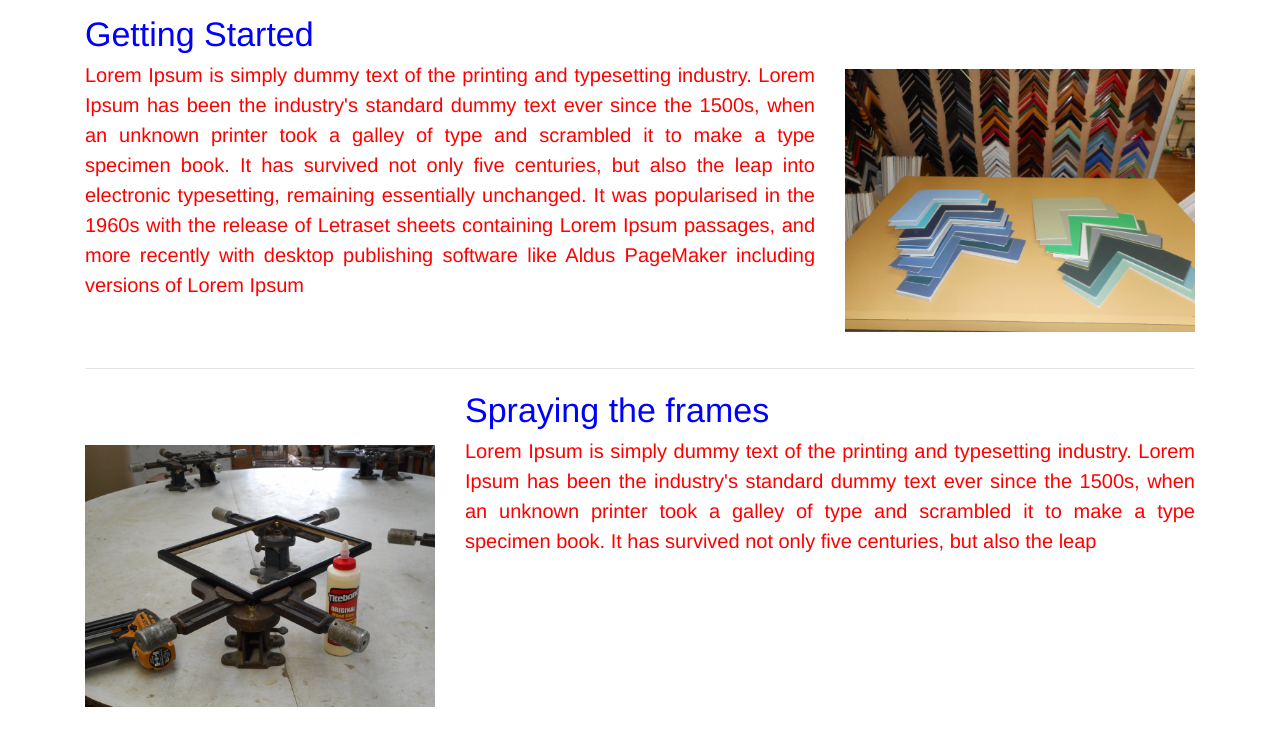
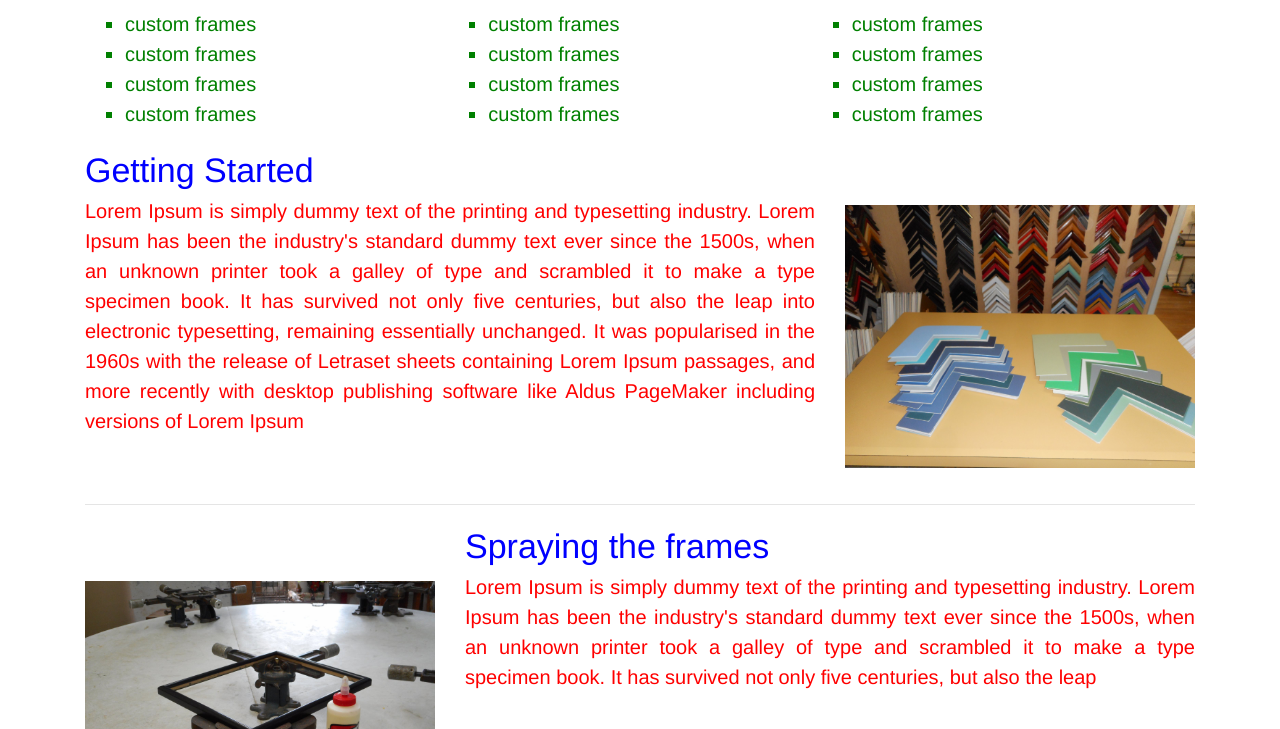
Before and after one commit to drewski620/CreativeHouse, a plain HTML site: page services.html in a window 1280 px wide. Shown: the part 71-800 px from the top of the page. Drawn offline with nearby package versions, Linux system fonts and the light colour scheme.

Commit message:
linked nav logo

```diff
--- a/services.html
+++ b/services.html
@@ -23,7 +23,9 @@
                <i class="fa fa-bars fa-2x"></i>
             </div>
             <div class="logo">
+               <a href="index.html">
                <img src="./images/creativehouse-modern-logo.svg">
+            </a>
             </div>
             <div class="menu">
                <ul>
@@ -36,6 +38,21 @@
          </nav>
       </header>
       <div class="container">
+
+         <ul class="serviceColumns">
+            <li>custom frames</li>
+            <li>custom frames</li>
+            <li>custom frames</li>
+            <li>custom frames</li>
+            <li>custom frames</li>
+            <li>custom frames</li>
+            <li>custom frames</li>
+            <li>custom frames</li>
+            <li>custom frames</li>
+            <li>custom frames</li>
+            <li>custom frames</li>
+            <li>custom frames</li>
+          </ul>
 
 <!-- FRAME AND MATS --><!-- FRAME AND MATS --><!-- FRAME AND MATS --><!-- FRAME AND MATS --><!-- FRAME AND MATS --><!-- FRAME AND MATS -->
 <div class="row">
--- a/style.css
+++ b/style.css
@@ -131,7 +131,7 @@ nav ul li a:hover {
 .homeText {
     font-size: 20px;
 }
-
+/* ALTERNATING IMAGES */
 .homeImgages {
     max-width:100%;
     height: auto;
@@ -156,6 +156,8 @@ nav ul li a:hover {
     columns: 2;
     -webkit-columns: 2;
     -moz-columns: 2;
+    list-style-type: square;
+
   }
 
 /* QUESTIONS */
@@ -176,6 +178,14 @@ nav ul li a:hover {
 }
 
 /* SERVICE PAGE *//* SERVICE PAGE *//* SERVICE PAGE *//* SERVICE PAGE *//* SERVICE PAGE *//* SERVICE PAGE *//* SERVICE PAGE *//* SERVICE PAGE *//* SERVICE PAGE *//* SERVICE PAGE *//* SERVICE PAGE *//* SERVICE PAGE *//* SERVICE PAGE *//* SERVICE PAGE *//* SERVICE PAGE *//* SERVICE PAGE */
+
+.serviceColumns {
+    columns: 3;
+    -webkit-columns: 3;
+    -moz-columns: 3;
+    list-style-type: square;
+    color: green;
+  }
 
 .serviceHeader {
     font-size: 34px;
```
Also changed, not shown: contact.html (+2 -0 lines), index.html (+2 -0 lines).
